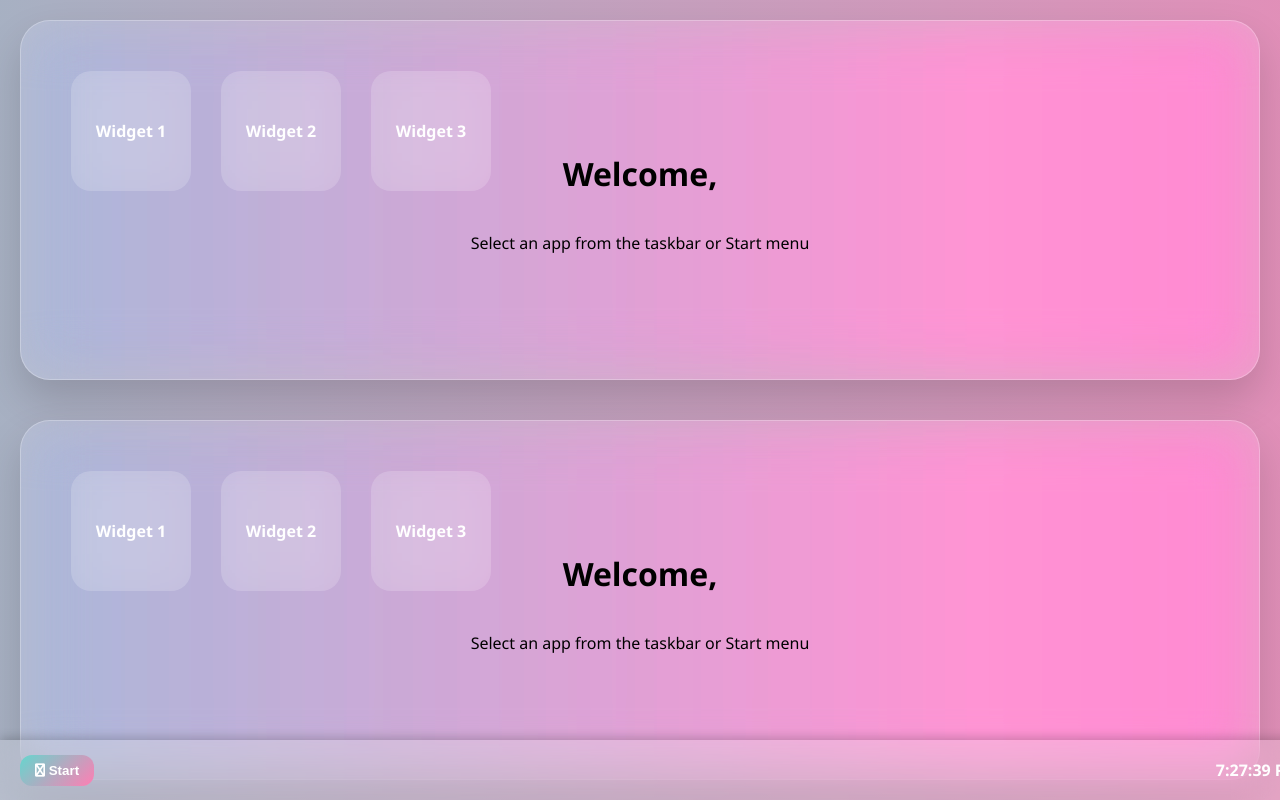
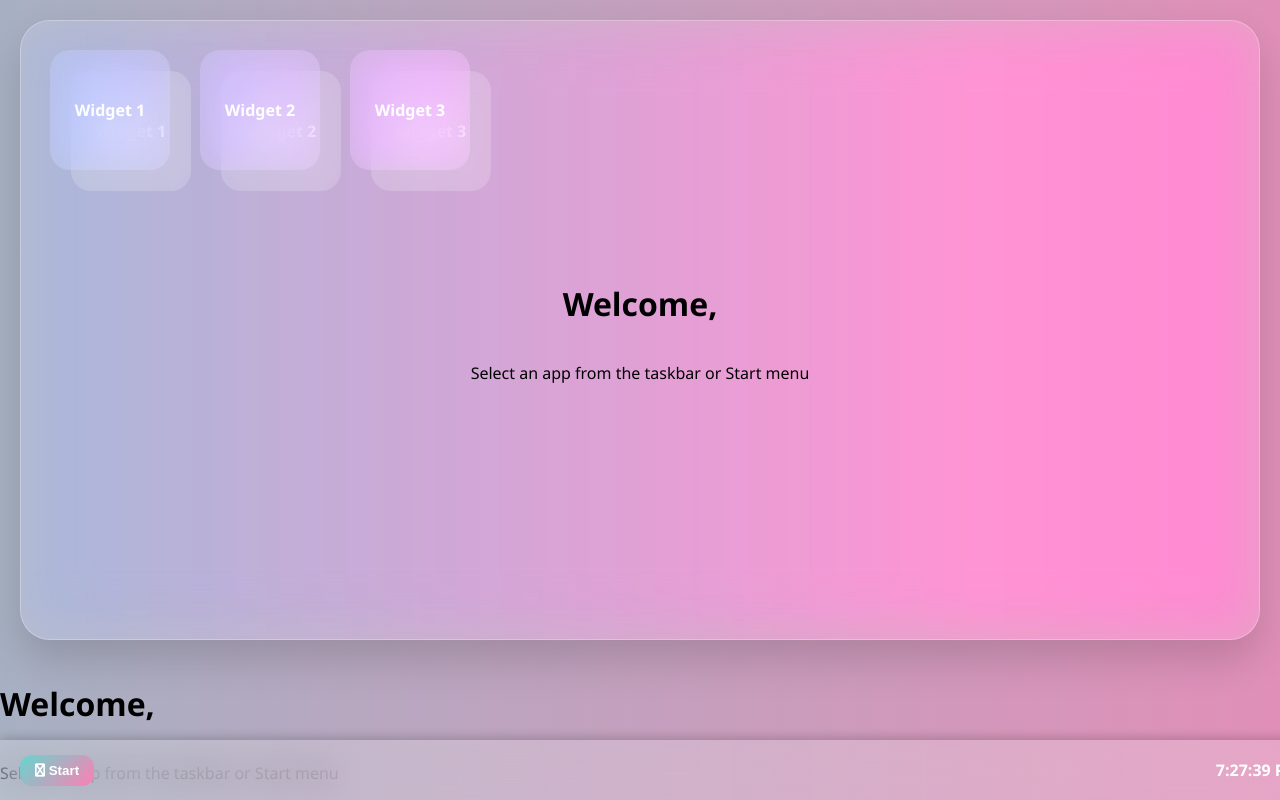
Before and after one commit to PenkD/wrewrtwe, a plain HTML site: page index.html in a window 1280 px wide. Drawn offline with Linux system fonts and the light colour scheme.

Commit message:
Update index.html

```diff
--- a/index.html
+++ b/index.html
@@ -252,7 +252,7 @@ body.dark .close-btn { color:#fff; background: rgba(255,255,255,0.1); }
   </div>
   <!-- rest of your code -->
 
-<div class="window" id="mainWindow">
+
   <h1>Welcome,</h1>
   <p>Select an app from the taskbar or Start menu</p>
   <div class="widget" id="widget1" style="top:50px; left:50px;">Widget 1</div>
```
